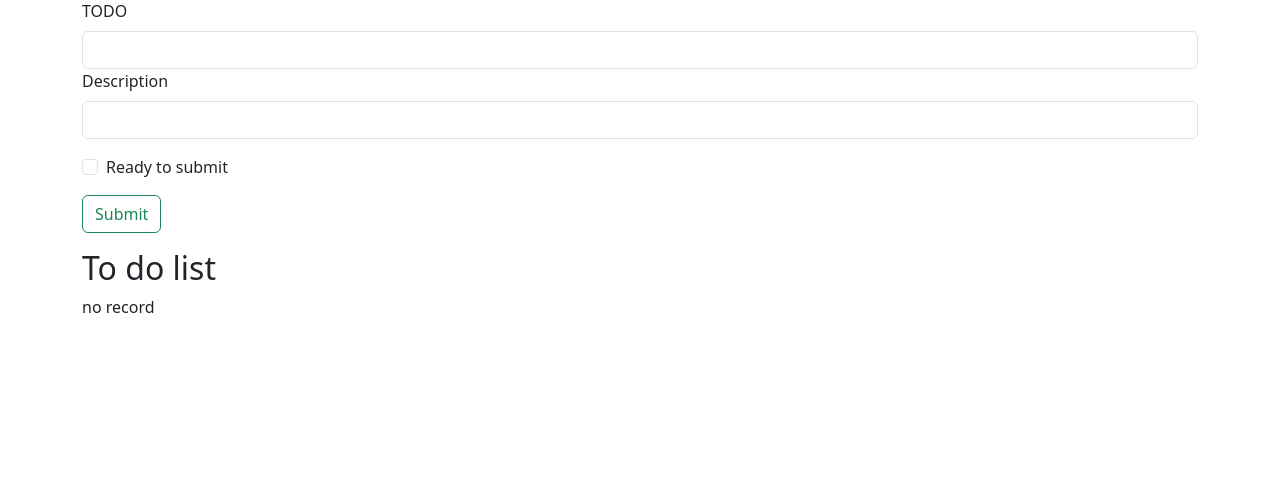
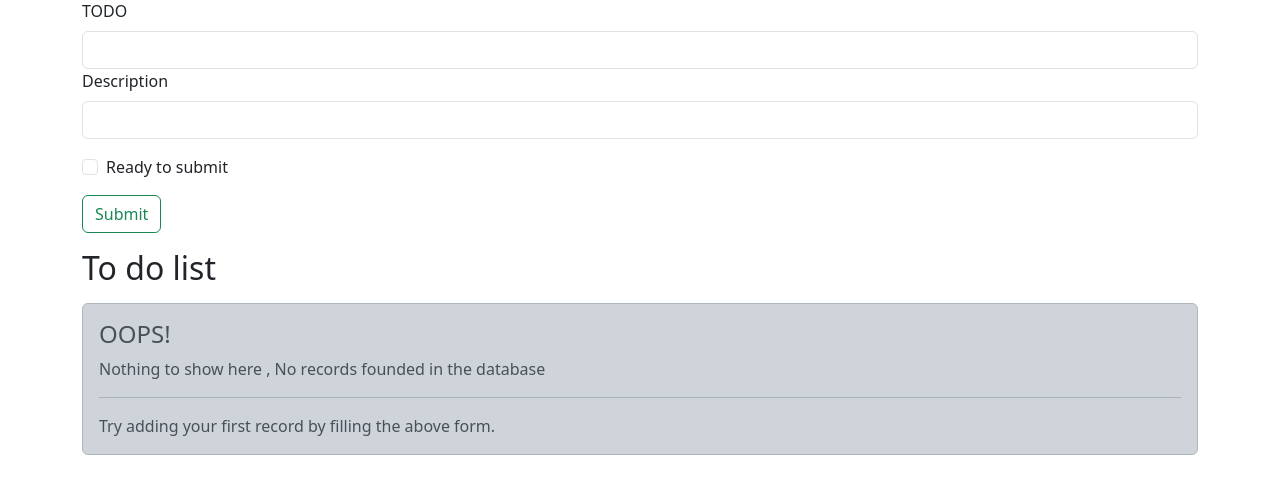
Before and after one commit to Er-luffy-D/TodoList, a Flask app: page / in a window 1280 px wide. Shown: the part 73-567 px from the top of the page. Run offline with Flask 3, Linux system fonts and the light colour scheme.

Commit message:
changed empty record message to alerts

```diff
--- a/app.py
+++ b/app.py
@@ -37,8 +37,10 @@ def add():
 def hllo():
     return "hello world"
 
-@app.route("/Update")
-def update():
+@app.route("/Update/<int:sno>")
+def update(sno):
+    # todo=Todo.query.filter_by(sno=sno).first()
+    # db.session.
     return "hello world"
 
 @app.route("/Delete/<int:sno>")
--- a/templates/index.html
+++ b/templates/index.html
@@ -76,8 +76,12 @@
     <div class="table-responsive-sm my-3">
         <h2>To do list</h2>
         {% if allTodo|length==0 %}
-        no record
-
+        <div class="alert alert-dark my-3" role="alert">
+          <h4 class="alert-heading">OOPS!</h4>
+          <p>Nothing to show here , No records founded in the database</p>
+          <hr>
+          <p class="mb-0">Try adding your first record by filling the above form.</p>
+        </div>
         {% else %}
         <table class="table table-dark table-striped table-hover">
             <thead>
@@ -104,9 +108,9 @@
                 </td>
               </tr>
             </tbody>
+            {% endfor %}
+            {% endif %}
           </table>
-              {% endfor %}
-              {% endif %}
 
     </div>
 
```
Also changed, not shown: instance/todo.db.
